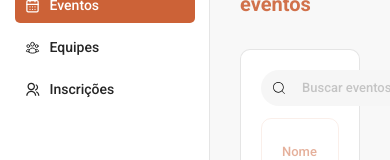
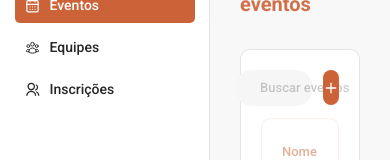
Before and after one commit to LucasMarmittCatarino/TropaDigital-FrontEnd-Test, a React (Vite) app: page /Events in a window 390 px wide. Shown: the part 153-313 px from the top of the page. Built offline with nearby package versions, Linux system fonts and the light colour scheme.

Commit message:
fix: updated dashboard responsivity

```diff
--- a/src/components/EventBoard/index.tsx
+++ b/src/components/EventBoard/index.tsx
@@ -3,13 +3,14 @@ import { CiSearch } from "react-icons/ci";
 import { FiPlus } from "react-icons/fi";
 import { dashboard_data } from '../../mocks/dashboard-data';
 import { EventDashboardTable } from '../EventDashBoardTable';
+import { FaChevronLeft, FaChevronRight } from "react-icons/fa6";
 
 function EventBoard () {
     return (
         <div className="flex flex-col w-full bg-[#FFFFFF] border border-black/10 rounded-[10px] p-[20px]">
 
-            <div className='flex gap-[10px] ml-auto mb-[12px]'>
-                <div className="flex items-center gap-[15px] w-[203px] h-[36px] bg-[#F6F6F6] rounded-[33px] px-[10px]">
+            <div className='flex w-full justify-end gap-[10px] mb-[12px]'>
+                <div className="flex items-center gap-[15px] max-w-[203px] w-full h-[36px] bg-[#F6F6F6] rounded-[33px] px-[10px]">
                     <CiSearch size={16} />
                     <input
                         type="search"
@@ -18,35 +19,40 @@ function EventBoard () {
                     />
                 </div>
 
-                <button className="flex w-[124px] h-[36px] items-center px-[15px] gap-[5px] bg-[#CC6237] text-white rounded-[33px] hover:bg-[#b6582f] transition">
+                <button className="flex items-center justify-center bg-[#CC6237] text-white rounded-[33px] hover:bg-[#b6582f] transition-colors duration-200 cursor-pointer
+                    w-[124px] h-[36px] px-[15px] gap-[5px]
+                    max-[815px]:w-[35px] max-[815px]:h-[35px] max-[815px]:px-0 max-[815px]:gap-0 max-[815px]:rounded-full"
+                >
                     <FiPlus size={16} />
-                    <span className="text-[13px] font-medium cursor-pointer">Inserir novo</span>
+                    <span className="text-[13px] font-medium max-[815px]:hidden">Inserir novo</span>
                 </button>
+
             </div>
 
             <EventDashboardTable dashboard_data={dashboard_data}/>
 
-            <div className='flex gap-[10px] mt-[29px] ml-auto'>
-                <button
-                className="w-[75px] h-[35px] bg-[#F5F5F5] rounded-[200px] hover:bg-[#d47a3c] transition flex items-center justify-center cursor-pointer"
-                >
-                <span className="text-[12px] font-normal text-black">Anterior</span>
+            <div className="flex gap-[10px] mt-[29px] ml-auto">
+
+                <button className="flex items-center justify-center bg-[#F5F5F5] rounded-full hover:bg-[#d47a3c] transition-colors duration-200 cursor-pointer w-[77px] h-[35px] max-[815px]:w-[35px] max-[815px]:h-[35px]">
+                    <span className="text-[12px] font-normal text-black max-[815px]:hidden">Anterior</span>
+                    <FaChevronLeft size={12} className="hidden max-[815px]:block text-black" />
                 </button>
 
-                <div className='flex items-center justify-center w-[35px] h-[35px] bg-[#CC6237] rounded-[200px] hover:bg-[#b6582f] transition-colors duration-200 cursor-pointer'>
-                    <p className='text-white font-normal text-[12px]'>1</p>
-                </div>
-                    <div className='flex items-center justify-center w-[35px] h-[35px] bg-[#F5F5F5] rounded-[200px] hover:bg-[#d47a3c] transition-colors duration-200 cursor-pointer'>
-                    <p className='text-black font-normal text-[12px]'>2</p>
-                </div>
-                    <div className='flex items-center justify-center w-[35px] h-[35px] bg-[#F5F5F5] rounded-[200px] hover:bg-[#d47a3c] transition-colors duration-200 cursor-pointer'>
-                    <p className='text-black font-normal text-[12px]'>3</p>
-                </div>
+                <button className="flex items-center justify-center w-[35px] h-[35px] bg-[#CC6237] rounded-full hover:bg-[#b6582f] transition-colors duration-200 cursor-pointer">
+                    <p className="text-white font-normal text-[12px]">1</p>
+                </button>
 
-                <button
-                    className="w-[77px] h-[35px] bg-[#CC6237] rounded-[200px] hover:bg-[#b6582f] transition flex items-center justify-center cursor-pointer"
-                    >
-                    <span className="text-[12px] font-normal text-white">Próxima</span>
+                <button className="flex items-center justify-center w-[35px] h-[35px] bg-[#F5F5F5] rounded-full hover:bg-[#d47a3c] transition-colors duration-200 cursor-pointer">
+                    <p className="text-black font-normal text-[12px]">2</p>
+                </button>
+
+                <button className="flex items-center justify-center w-[35px] h-[35px] bg-[#F5F5F5] rounded-full hover:bg-[#d47a3c] transition-colors duration-200 cursor-pointer">
+                    <p className="text-black font-normal text-[12px]">3</p>
+                </button>
+
+                <button className="flex items-center justify-center bg-[#CC6237] rounded-full hover:bg-[#b6582f] transition-colors duration-200 cursor-pointer w-[77px] h-[35px] max-[815px]:w-[35px] max-[815px]:h-[35px]">
+                    <span className="text-[12px] font-normal text-white max-[815px]:hidden">Próxima</span>
+                    <FaChevronRight size={12} className="hidden max-[815px]:block text-white" />
                 </button>
             </div>
 
```
